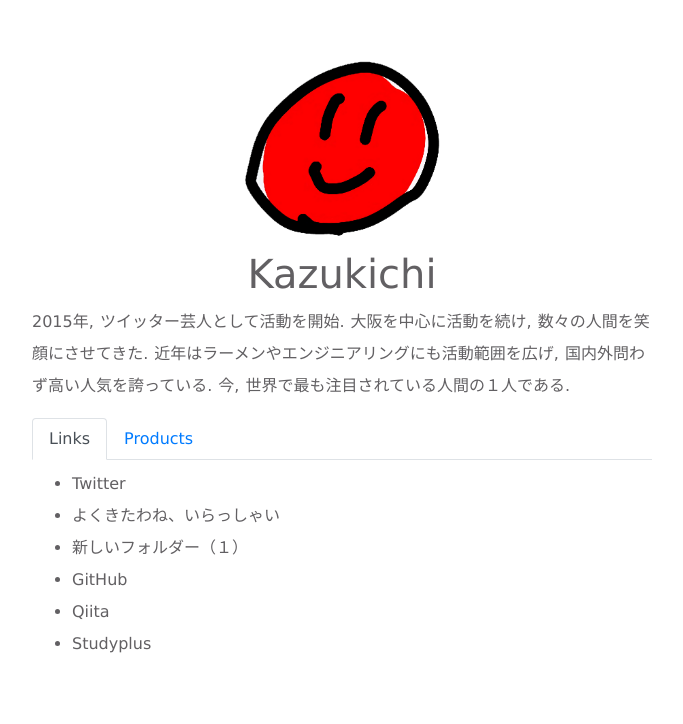
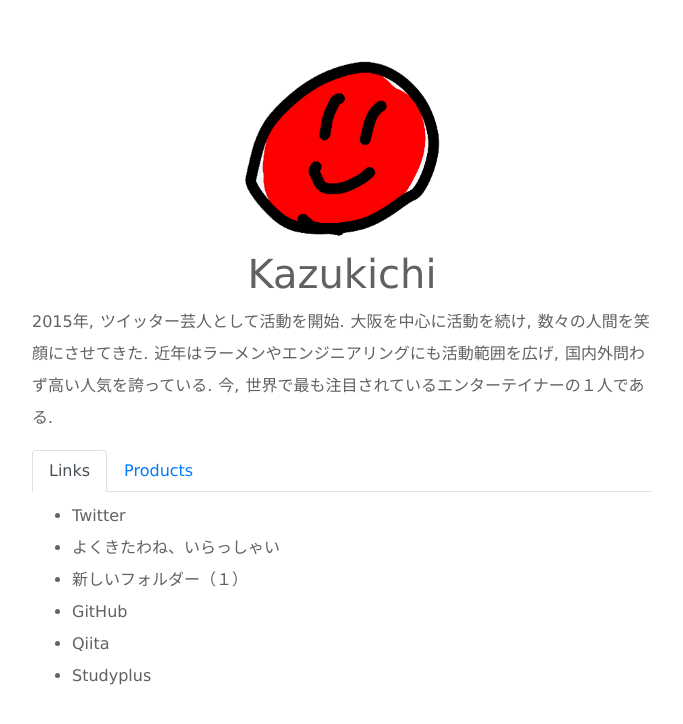
Before and after one commit to tyokinuhata/tyokinuhata.github.io, a Nuxt app: page / in a window 1280 px wide. Shown: the top 724 px of the page, without its empty margins (298-981 px from the left). Built offline with nearby package versions, Linux system fonts and the light colour scheme.

Commit message:
Modify bio

```diff
--- a/pages/index.vue
+++ b/pages/index.vue
@@ -24,7 +24,7 @@
         bio: '2015年, ツイッター芸人として活動を開始. ' +
              '大阪を中心に活動を続け, 数々の人間を笑顔にさせてきた. ' +
              '近年はラーメンやエンジニアリングにも活動範囲を広げ, 国内外問わず高い人気を誇っている. ' +
-             '今, 世界で最も注目されている人間の１人である.',
+             '今, 世界で最も注目されているエンターテイナーの１人である.',
         commands: '',
       }
     },
```
